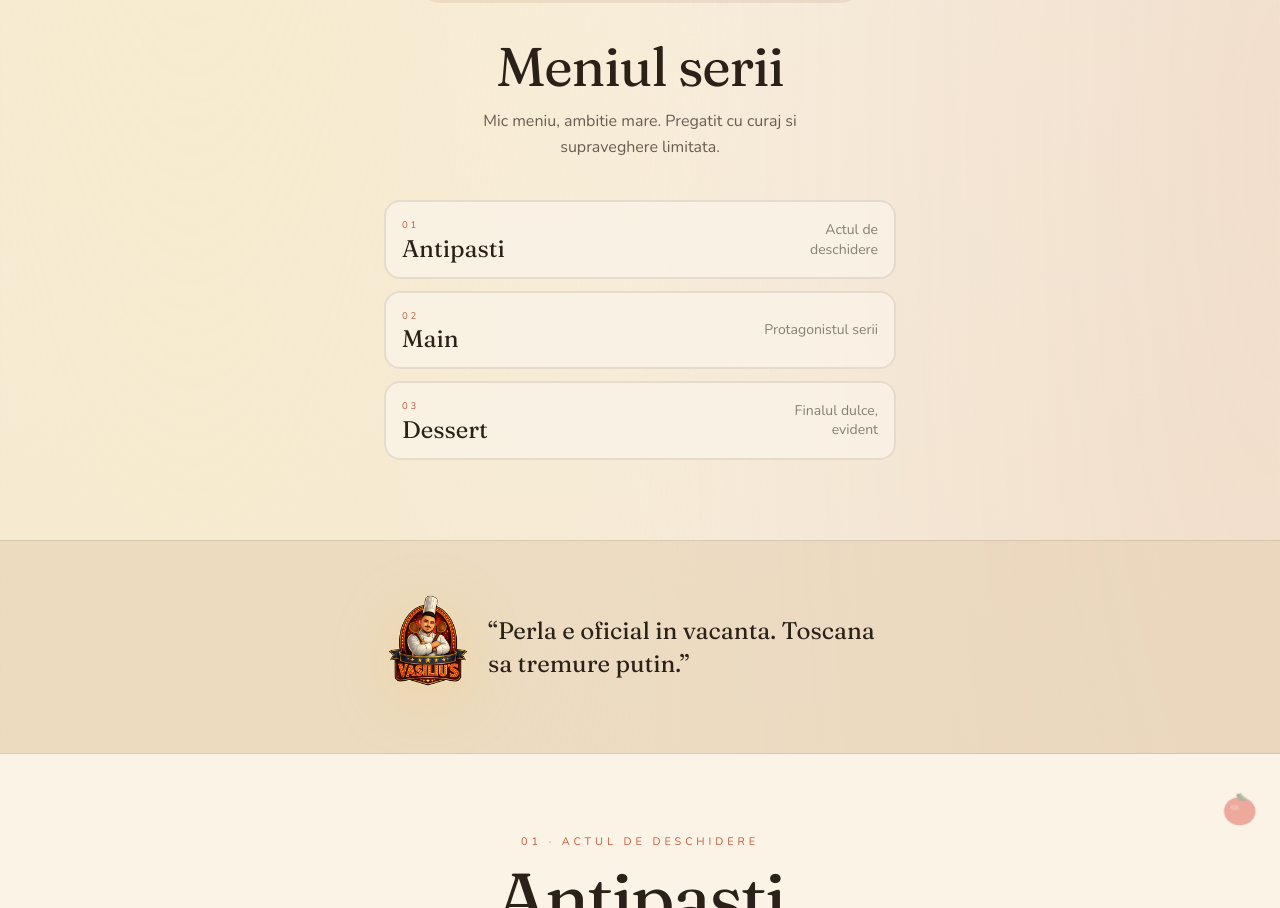
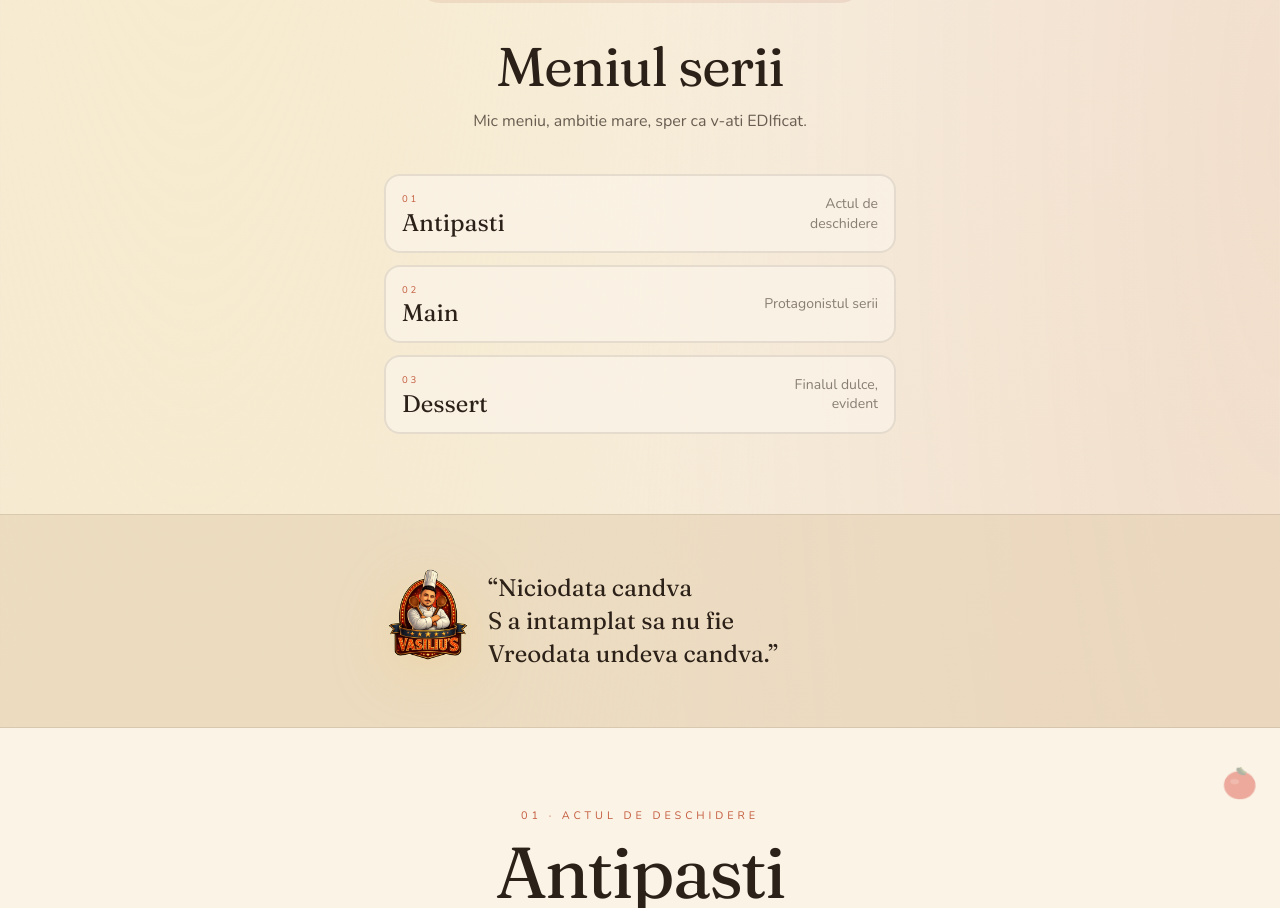
Before and after one commit to Razvan4449/toscana-menu, a Next.js app: page / in a window 1280 px wide. Shown: the part 1076-1984 px from the top of the page. Built offline with nearby package versions, Linux system fonts and the light colour scheme.

Commit message:
Update menu overview and chef quote copy.
Co-authored-by: Cursor <cursoragent@cursor.com>

```diff
--- a/src/components/MenuExperience.tsx
+++ b/src/components/MenuExperience.tsx
@@ -297,7 +297,7 @@ export default function MenuExperience() {
       <section className="border-y border-espresso/10 bg-toasted/60 px-5 py-10 sm:px-8">
         <div className="js-reveal mx-auto flex max-w-lg items-center gap-4">
           <ChefLogo size="sm" className="shrink-0" />
-          <p className="font-display text-xl leading-snug text-espresso sm:text-2xl">
+          <p className="whitespace-pre-line font-display text-xl leading-snug text-espresso sm:text-2xl">
             “{brand.chefQuote}”
           </p>
         </div>
--- a/src/data/menu.ts
+++ b/src/data/menu.ts
@@ -7,10 +7,9 @@ export const brand = {
     "Perla e in vacanta. In toscana. E in Italia. Gen ciubota aia. TUTTO PASSA.",
   edition: "Perla e in vacanta — Toscana Edition",
   overviewTitle: "Meniul serii",
-  overviewBody:
-    "Mic meniu, ambitie mare. Pregatit cu curaj si supraveghere limitata.",
+  overviewBody: "Mic meniu, ambitie mare, sper ca v-ati EDIficat.",
   cta: "Deschide meniul",
-  chefQuote: "Perla e oficial in vacanta. Toscana sa tremure putin.",
+  chefQuote: "Niciodata candva\nS a intamplat sa nu fie\nVreodata undeva candva.",
   finaleLabel: "Serviciu incheiat",
   finaleTitle: "Buon appetito",
   finaleLine: "Perla a aterizat in Toscana.",
```
